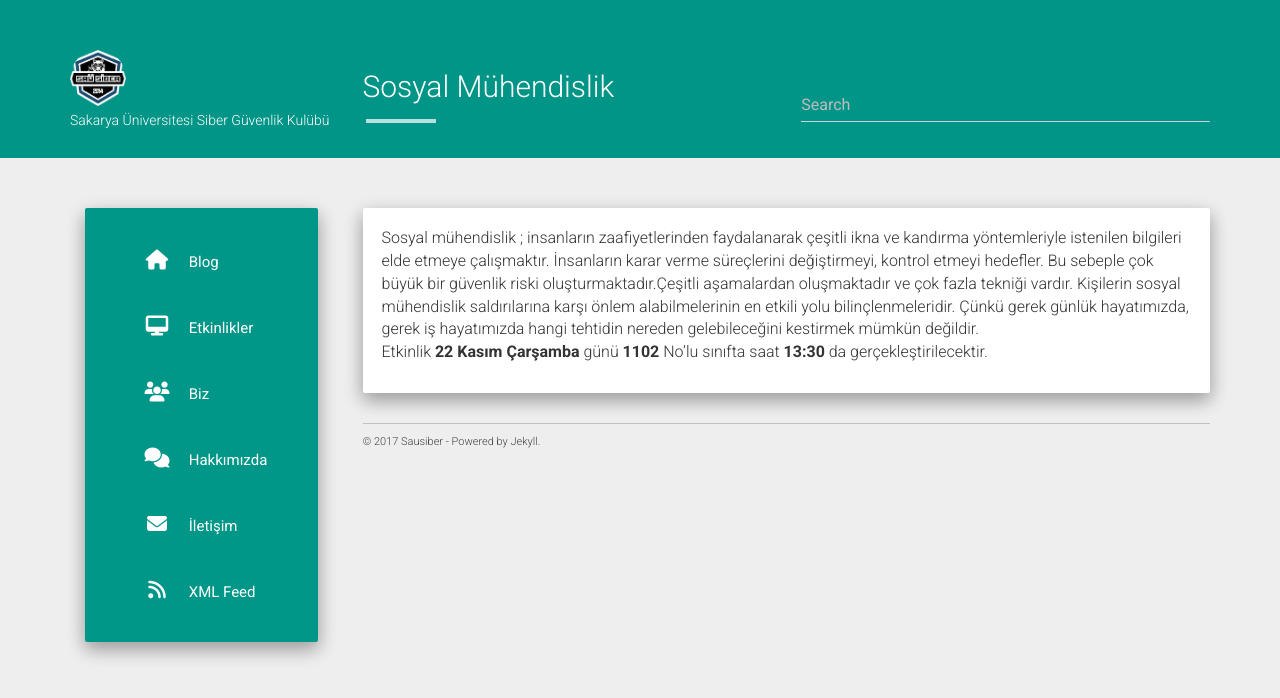
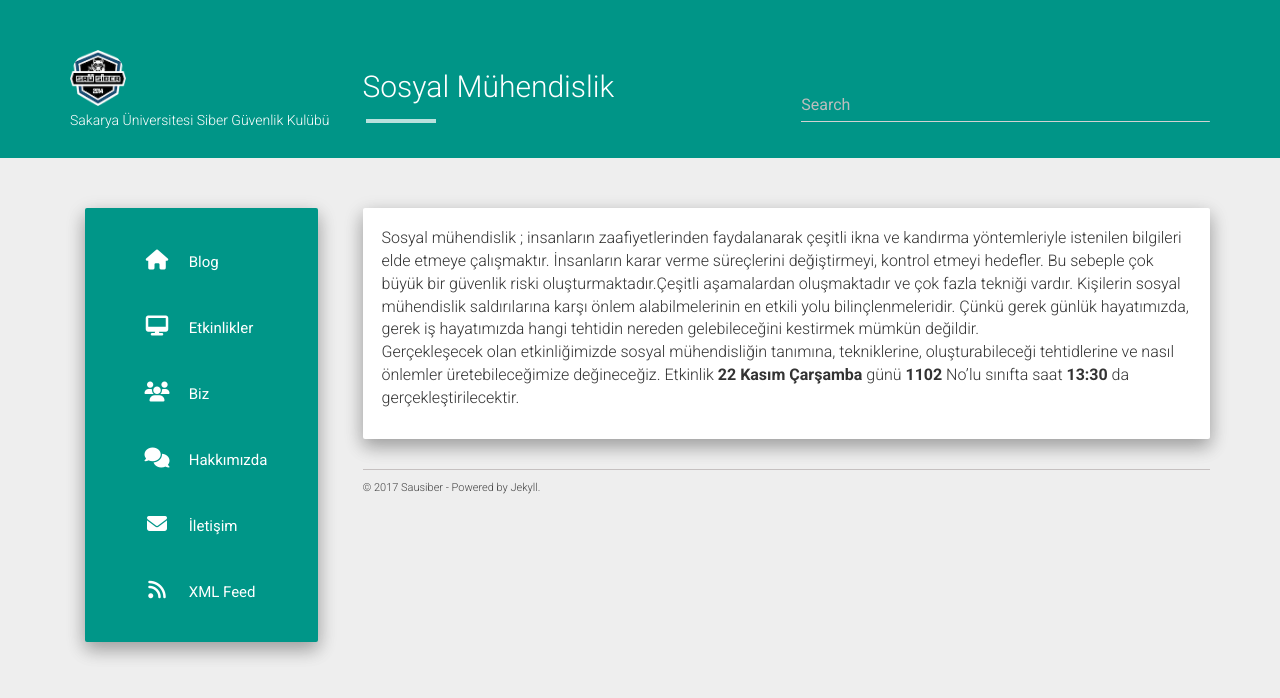
Before and after one commit to sausiber/old-website, a Jekyll site: the page built from static/projects/sosyalmuh.md, in a window 1280 px wide. Shown: the top 698 px of the page. Built offline with Jekyll 4.4.1, drawn with Linux system fonts in a browser that asks for light colours; nearby versions of some CDN libraries.

Commit message:
Update sosyalmuh.md

```diff
--- a/static/projects/sosyalmuh.md
+++ b/static/projects/sosyalmuh.md
@@ -7,4 +7,5 @@ permalink: /sosyal-muh
 Sosyal mühendislik ; insanların zaafiyetlerinden faydalanarak çeşitli ikna ve kandırma yöntemleriyle istenilen bilgileri elde etmeye çalışmaktır. İnsanların karar verme süreçlerini değiştirmeyi, kontrol etmeyi hedefler. Bu sebeple çok büyük bir güvenlik riski oluşturmaktadır.Çeşitli aşamalardan oluşmaktadır ve çok fazla tekniği vardır.
 Kişilerin sosyal mühendislik saldırılarına karşı önlem alabilmelerinin en etkili yolu bilinçlenmeleridir. Çünkü gerek günlük hayatımızda, gerek iş hayatımızda hangi tehtidin nereden gelebileceğini kestirmek mümkün değildir.
 <br>
+Gerçekleşecek olan etkinliğimizde sosyal mühendisliğin tanımına, tekniklerine, oluşturabileceği tehtidlerine ve nasıl önlemler üretebileceğimize değineceğiz.
 Etkinlik <b>22 Kasım Çarşamba</b> günü <b>1102</b> No'lu sınıfta saat <b>13:30</b> da gerçekleştirilecektir.
```
